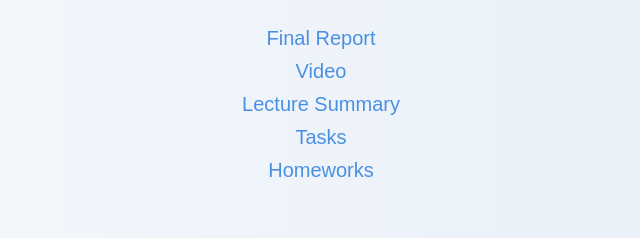
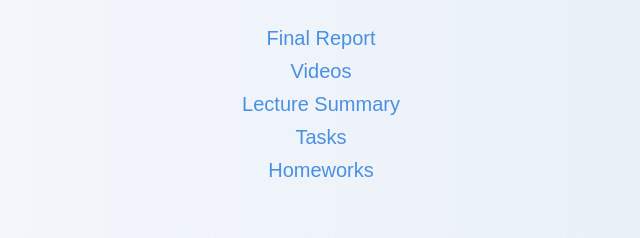
Before and after one commit to NithinAnil646/Teletraffic-Theory-Course, a plain HTML site: page index.html in a window 1280 px wide. Shown: the part 178-416 px from the top of the page, 319-959 px from the left. Drawn offline with Linux system fonts and the light colour scheme.

Commit message:
Initial commit

```diff
--- a/index.html
+++ b/index.html
@@ -65,7 +65,7 @@
         <h2>My Course Works</h2>
         <ul>
             <li><a href="final_report.html">Final Report</a></li>
-            <li><a href="video.html">Video</a></li>
+            <li><a href="videos.html">Videos</a></li>
             <li><a href="lecture_summary.html">Lecture Summary</a></li>
             <li><a href="tasks.html">Tasks</a></li>
             <li><a href="homeworks.html">Homeworks</a></li>
```
